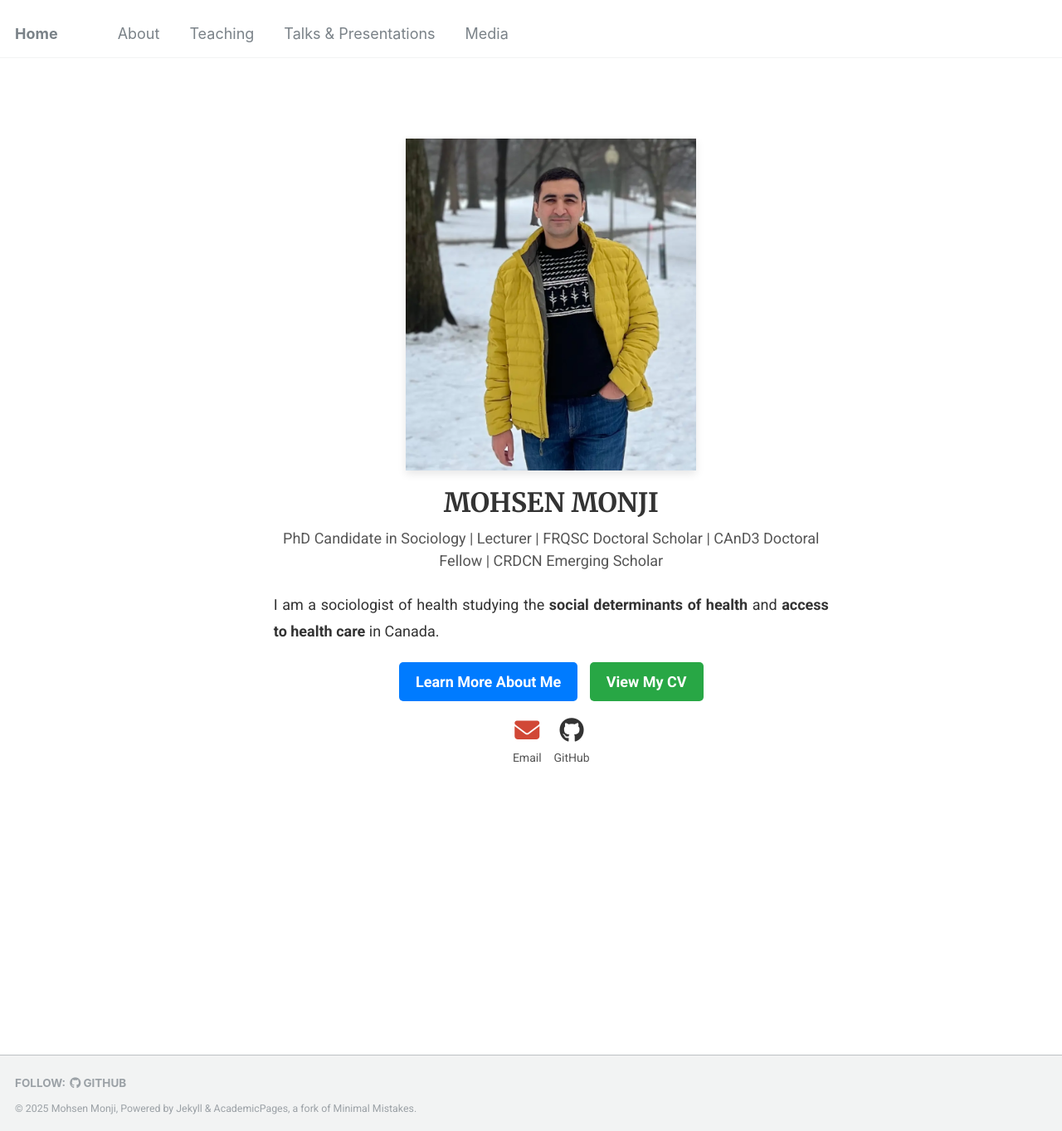
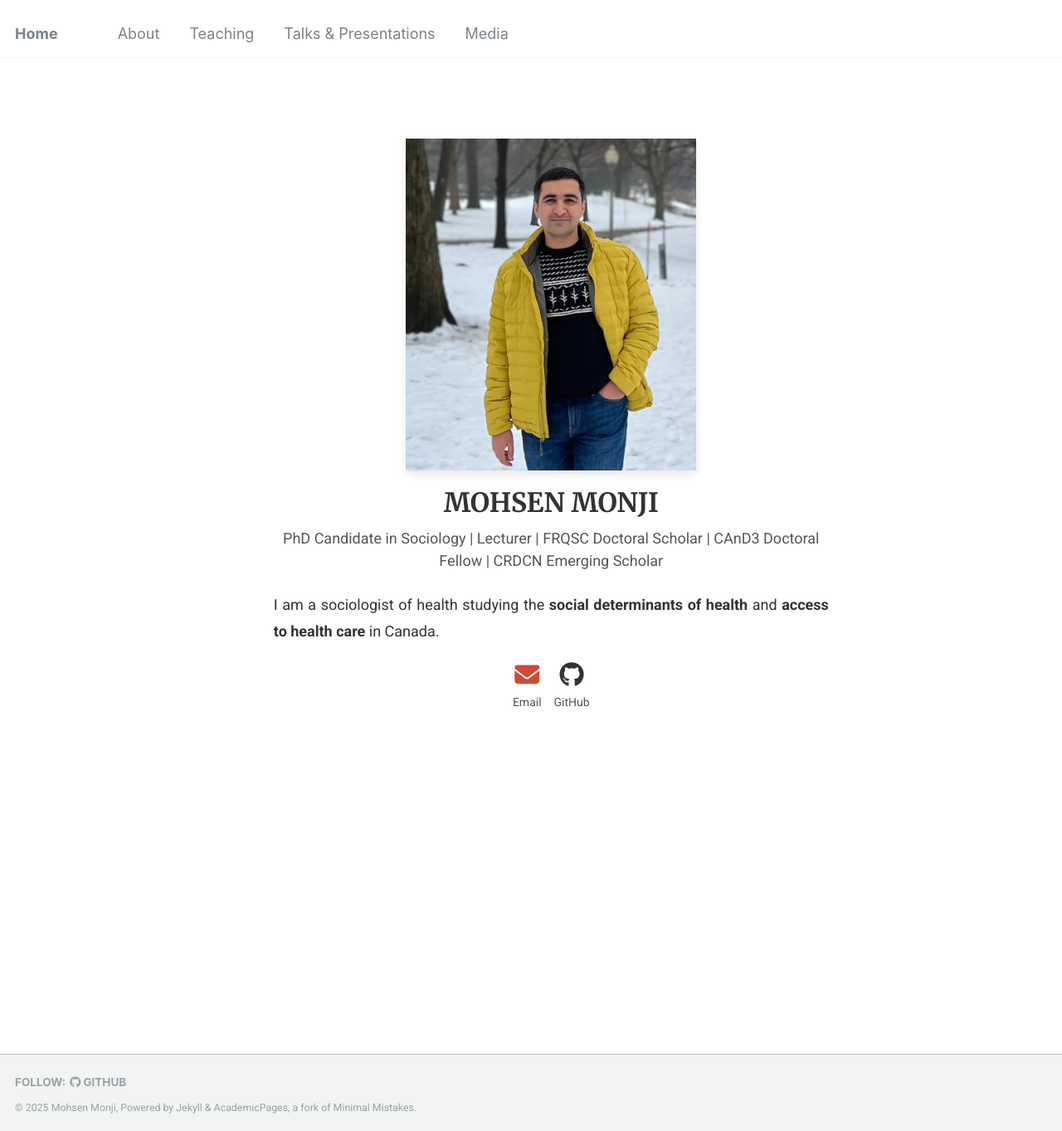
Before and after one commit to Mohsnmonji/mohsnmonji.github.io, a Jekyll site: the page built from _pages/front.md, in a window 1280 px wide and 1363 px high. Shown: the whole window at 83% size. Built offline with Jekyll 4.4.1, drawn with Linux system fonts in a browser that asks for light colours.

Commit message:
Update front.md

```diff
--- a/_pages/front.md
+++ b/_pages/front.md
@@ -30,12 +30,6 @@ hide_avatar: true
   <strong>access to  health care</strong> in Canada.
 </p>
 
-  <!-- Buttons -->
-  <div style="margin-bottom: 20px;">
-    <a href="/about-me/" style="display: inline-block; padding: 10px 20px; background-color: #007BFF; color: white; text-decoration: none; border-radius: 5px; font-weight: bold; margin-right: 10px;">Learn More About Me</a>
-    <a href="/curriculum/" style="display: inline-block; padding: 10px 20px; background-color: #28A745; color: white; text-decoration: none; border-radius: 5px; font-weight: bold;"> View My CV</a>
-  </div>
-
  <!-- Social Media Links -->
 <div style="display: flex; justify-content: center; gap: 15px; margin-bottom: 20px;">
   <div style="text-align: center;">
```
